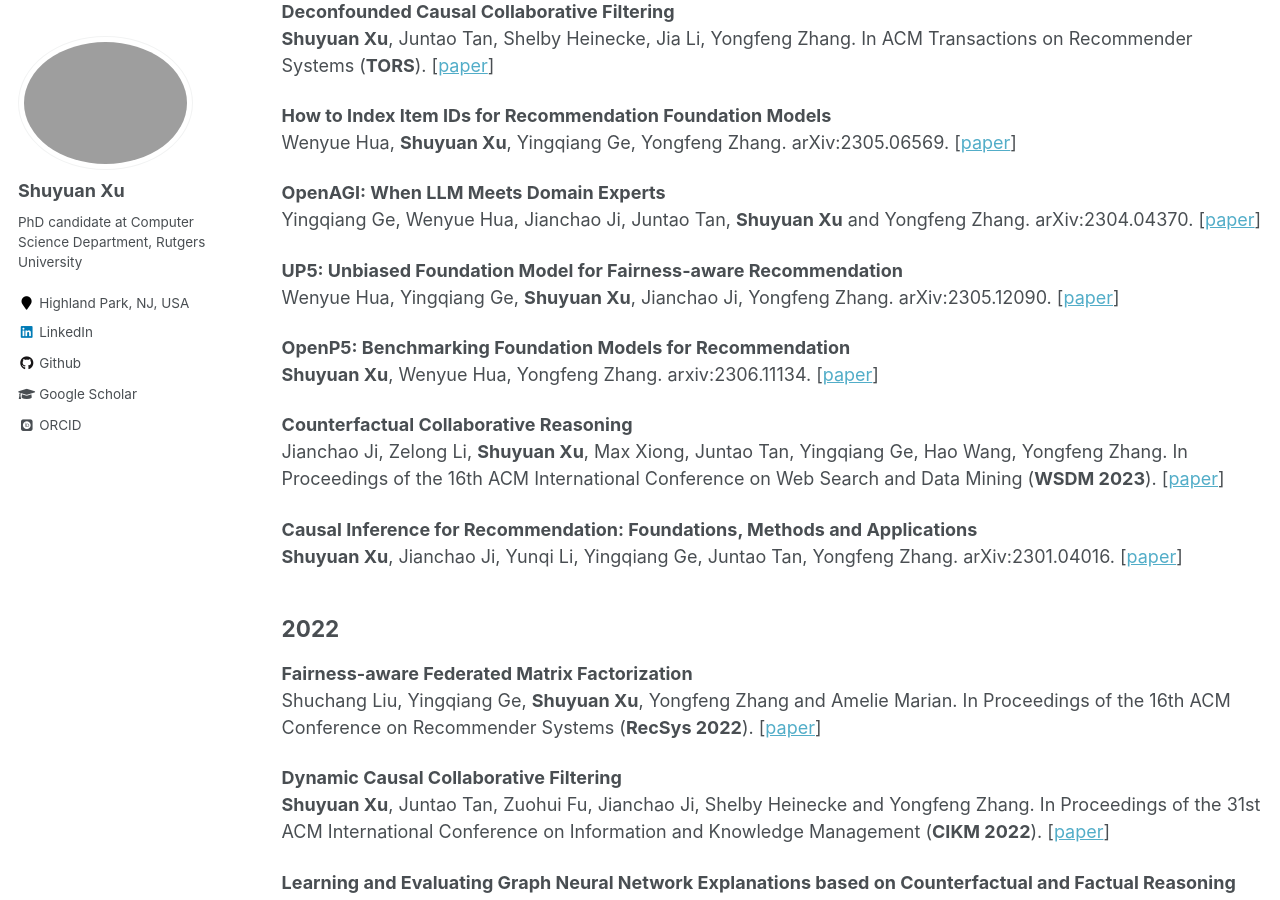
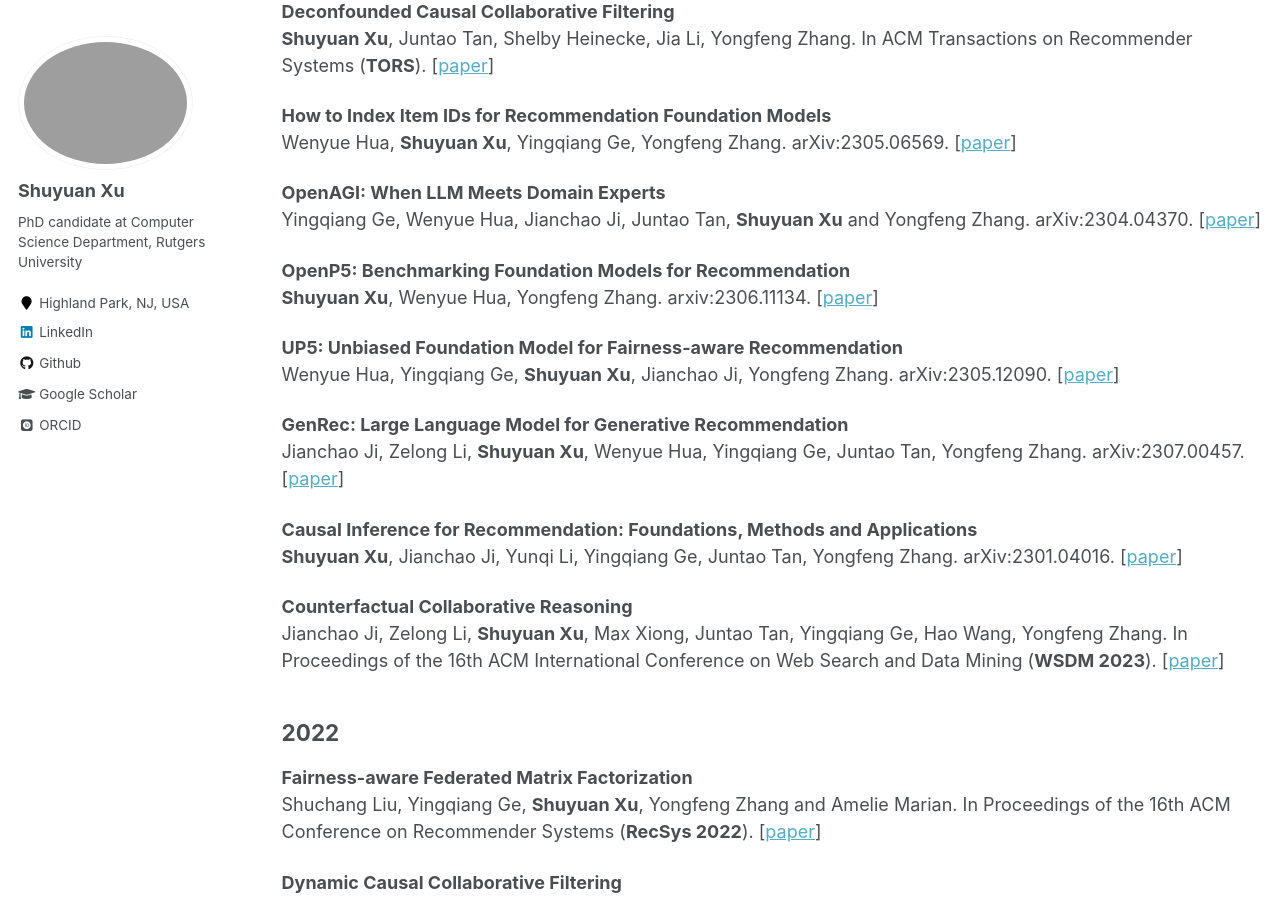
Before and after one commit to shuyuan-x/shuyuan-x.github.io, a Jekyll site: the page built from _pages/publications.md, in a window 1280 px wide and 900 px high, scrolled down 343 px. Built offline with Jekyll 4.4.1, drawn with Linux system fonts in a browser that asks for light colours; some web fonts are replaced.

Commit message:
Update publications.md

```diff
--- a/_pages/publications.md
+++ b/_pages/publications.md
@@ -19,17 +19,21 @@ Wenyue Hua, __Shuyuan Xu__, Yingqiang Ge, Yongfeng Zhang. arXiv:2305.06569. [[pa
 __OpenAGI: When LLM Meets Domain Experts__
 Yingqiang Ge, Wenyue Hua, Jianchao Ji, Juntao Tan, __Shuyuan Xu__ and Yongfeng Zhang. arXiv:2304.04370. [[paper](https://arxiv.org/abs/2304.04370)]
 
+__OpenP5: Benchmarking Foundation Models for Recommendation__
+__Shuyuan Xu__, Wenyue Hua, Yongfeng Zhang. arxiv:2306.11134. [[paper](https://arxiv.org/abs/2306.11134)]
+
 __UP5: Unbiased Foundation Model for Fairness-aware Recommendation__
 Wenyue Hua, Yingqiang Ge, __Shuyuan Xu__, Jianchao Ji, Yongfeng Zhang. arXiv:2305.12090. [[paper](https://arxiv.org/abs/2305.12090)]
 
-__OpenP5: Benchmarking Foundation Models for Recommendation__
-__Shuyuan Xu__, Wenyue Hua, Yongfeng Zhang. arxiv:2306.11134. [[paper](https://arxiv.org/abs/2306.11134)]
+__GenRec: Large Language Model for Generative Recommendation__
+Jianchao Ji, Zelong Li, __Shuyuan Xu__, Wenyue Hua, Yingqiang Ge, Juntao Tan, Yongfeng Zhang. arXiv:2307.00457. [[paper](https://arxiv.org/abs/2307.00457)]
+
+__Causal Inference for Recommendation: Foundations, Methods and Applications__
+__Shuyuan Xu__, Jianchao Ji, Yunqi Li, Yingqiang Ge, Juntao Tan, Yongfeng Zhang. arXiv:2301.04016. [[paper](https://arxiv.org/abs/2301.04016)]
 
 __Counterfactual Collaborative Reasoning__
 Jianchao Ji, Zelong Li, __Shuyuan Xu__, Max Xiong, Juntao Tan, Yingqiang Ge, Hao Wang, Yongfeng Zhang. In Proceedings of the 16th ACM International Conference on Web Search and Data Mining (__WSDM 2023__). [[paper](https://dl.acm.org/doi/abs/10.1145/3539597.3570464)]
 
-__Causal Inference for Recommendation: Foundations, Methods and Applications__
-__Shuyuan Xu__, Jianchao Ji, Yunqi Li, Yingqiang Ge, Juntao Tan, Yongfeng Zhang. arXiv:2301.04016. [[paper](https://arxiv.org/abs/2301.04016)]
 
 2022
 ---
```
